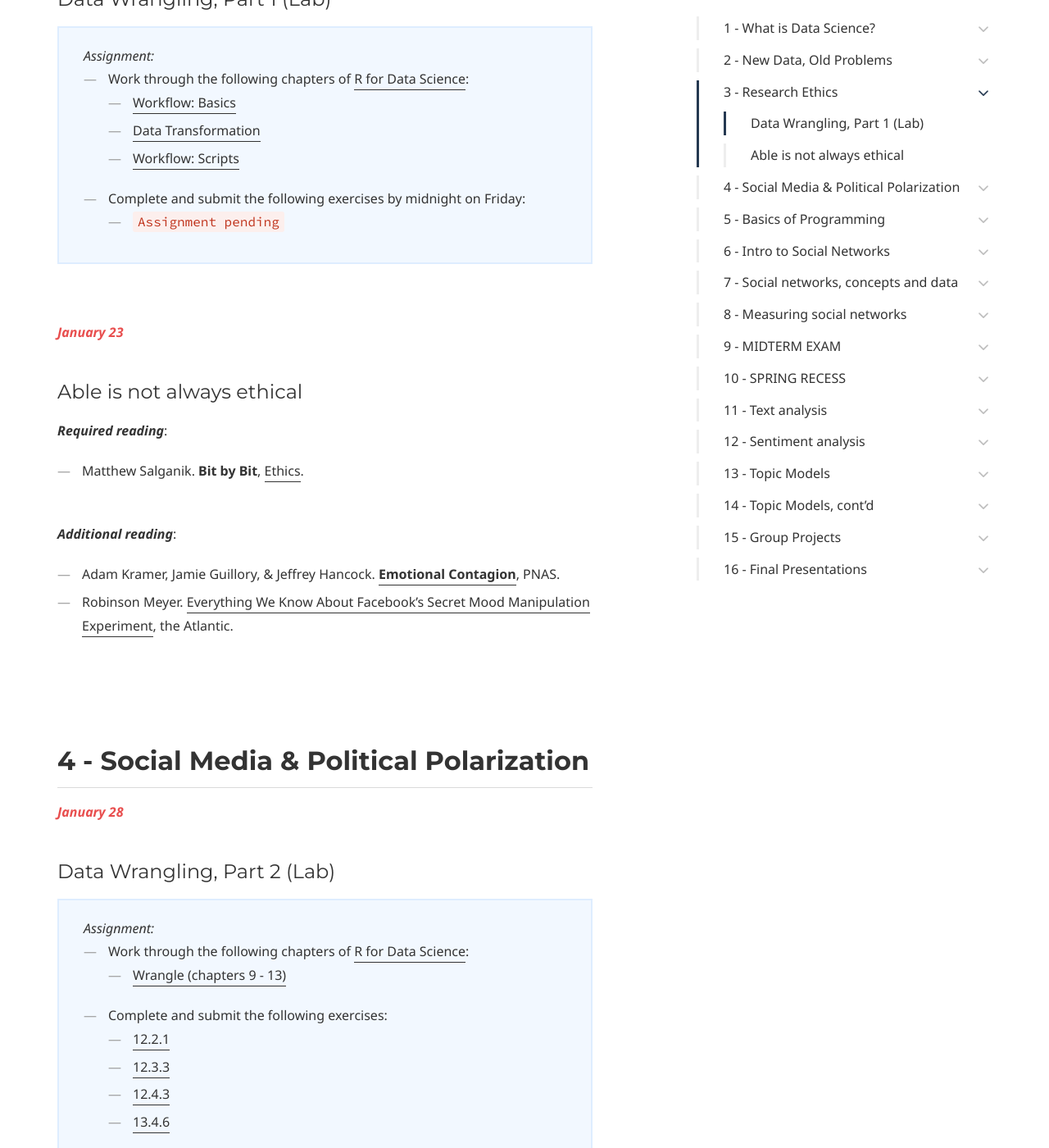
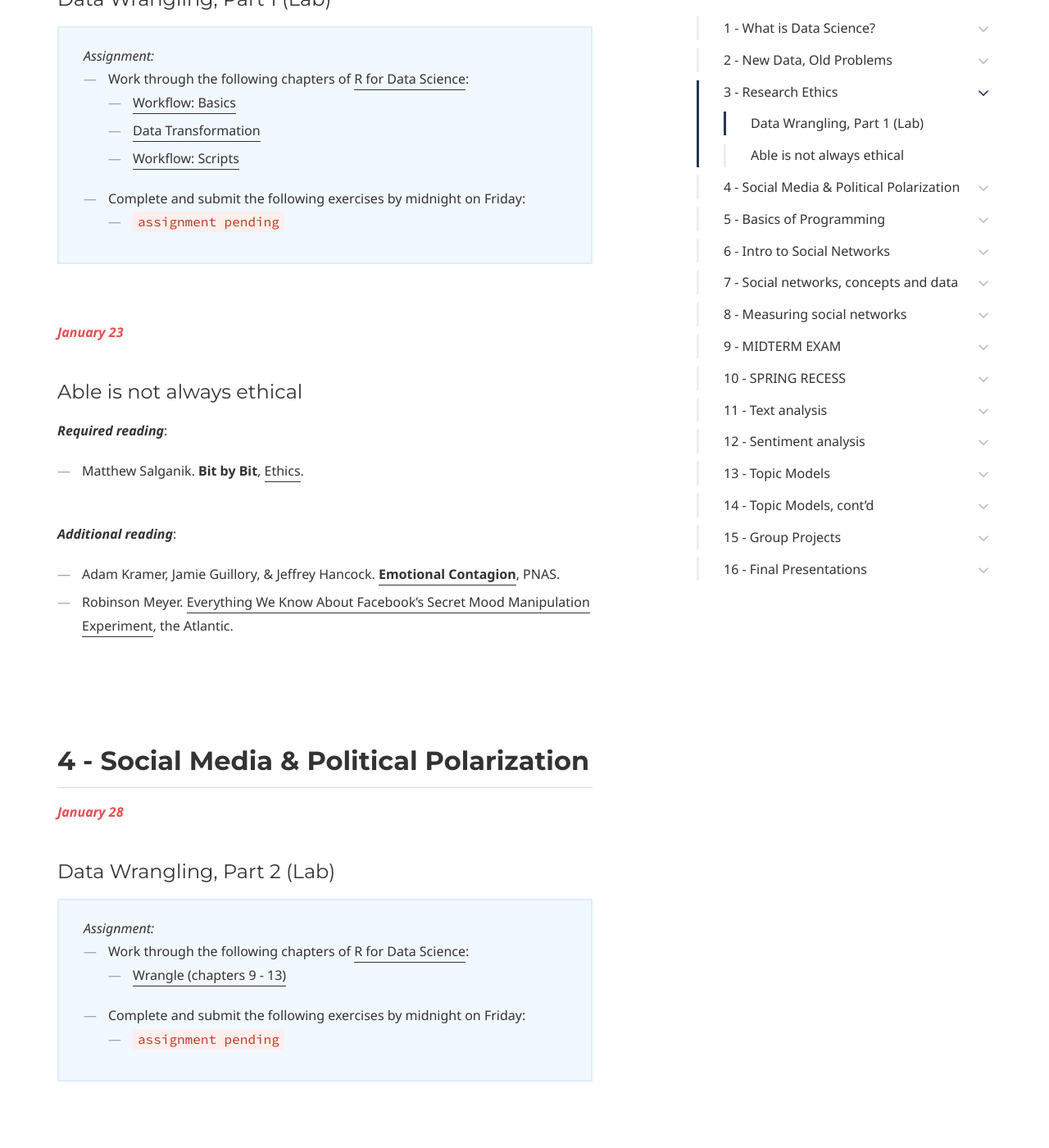
Before and after one commit to dssoc/dssoc.github.io, a Jekyll site: the page built from schedule.md, in a window 1280 px wide and 1400 px high, scrolled down 2646 px. Shown: the whole window at 82% size. Built offline with Jekyll 4.4.1, drawn with Linux system fonts in a browser that asks for light colours; some web fonts are replaced; some of the changed text lies outside the part shown.

Commit message:
fix schedule exercises

```diff
--- a/schedule.md
+++ b/schedule.md
@@ -83,7 +83,7 @@ page_nav:
 </ul></li>
 <li>Complete and submit the following exercises by midnight on Friday:
 <ul>
-<li><code>Assignment pending</code></li>
+<li><code>assignment pending</code></li>
 </ul></li>
 </ul>
 </div>
@@ -111,12 +111,9 @@ page_nav:
 <ul>
 <li><a href = "https://r4ds.had.co.nz/wrangle-intro.html">Wrangle (chapters 9 - 13)</a></li>
 </ul></li>
-<li>Complete and submit the following exercises:
+<li>Complete and submit the following exercises by midnight on Friday:
 <ul>
-<li><a href = "https://r4ds.had.co.nz/tidy-data.html#exercises-21">12.2.1</a></li>
-<li><a href = "https://r4ds.had.co.nz/tidy-data.html#exercises-22">12.3.3</a></li>
-<li><a href = "https://r4ds.had.co.nz/tidy-data.html#exercises-23">12.4.3</a></li>
-<li><a href = "https://r4ds.had.co.nz/relational-data.html#exercises-28">13.4.6</a></li>
+<li><code>assignment pending</code></li>
 </ul></li>
 </ul>
 </div>
@@ -146,11 +143,9 @@ page_nav:
 <ul>
 <li><a href = "https://r4ds.had.co.nz/program-intro.html">Program (17 -21)</a></li>
 </ul></li>
-<li>Complete the following exercises:
+<li>Complete and submit the following exercises by midnight on Friday:
 <ul>
-<li><a href = "https://r4ds.had.co.nz/functions.html#exercises-48">19.3.1</a></li>
-<li><a href = "https://r4ds.had.co.nz/functions.html#exercises-49">19.4.4</a></li>
-<li><a href = "https://r4ds.had.co.nz/vectors.html#exercises-51">20.3.5</a></li>
+<li><code>assignment pending</code></li>
 </ul></li>
 </ul>
 </div>
@@ -192,13 +187,9 @@ American Mathematical Society Feature Column.
     <li><a href = "https://r4ds.had.co.nz/data-visualisation.html">Data visualization</a></li>
     <li><a href = "https://r4ds.had.co.nz/graphics-for-communication.html">Graphics for communication</a></li>
   </ul></li>
-  <li>Complete the following exercises:
-  <ul>
-    <li><a href = "https://r4ds.had.co.nz/data-visualisation.html#exercises-1">3.3.1</a></li>
-    <li><a href = "https://r4ds.had.co.nz/data-visualisation.html#exercises-2">3.5.1</a></li>
-    <li><a href = "https://r4ds.had.co.nz/data-visualisation.html#exercises-3">3.6.1</a></li>
-    <li><a href = "https://r4ds.had.co.nz/data-visualisation.html#exercises-5">3.8.1</a></li>
-    <li><a href = "https://r4ds.had.co.nz/graphics-for-communication.html#exercises-71">28.2.1</a></li>
+  <li>Complete and submit the following exercises by midnight on Friday:
+<ul>
+<li><code>assignment pending</code></li>
   </ul></li>
 </ul>
 <br/>
```
